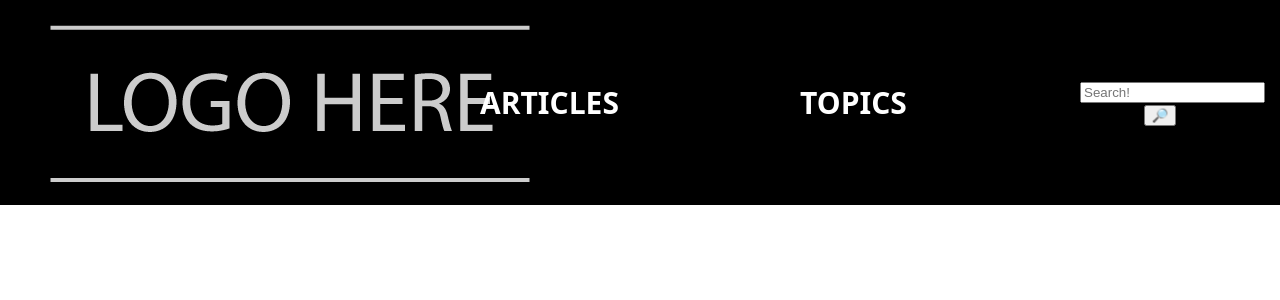
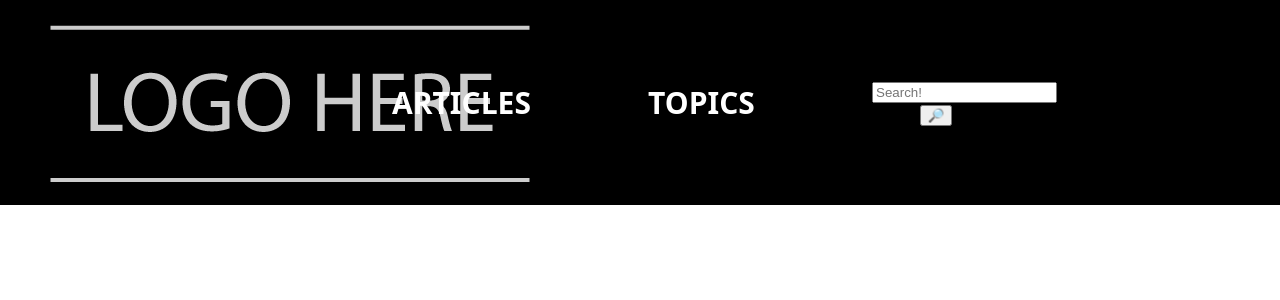
Before and after one commit to gsaltuk/fe-nc-news, a React (Vite) app: page /users in a window 1280 px wide. Before the commit this address had no page. Shown: the top 300 px of the page. Built offline with nearby package versions, Linux system fonts and the light colour scheme.

Commit message:
adding user functionality in progress

```diff
--- a/src/App.jsx
+++ b/src/App.jsx
@@ -3,6 +3,7 @@ import Home from './components/Home'
 import Nav from './components/Nav'
 import Articles from './components/Articles'
 import Article from './components/Article'
+import Users from './components/Users'
 import '../src/App.css'
 
 
@@ -16,6 +17,7 @@ function App() {
           <Route path="/" element={<Home />}></Route>
           <Route path="/articles" element={<Articles />}></Route>
           <Route path="/articles/:article_id" element={<Article />}></Route>
+          <Route path="/users" element={<Users />}></Route>
         </Routes>
       </>
     </BrowserRouter>
--- a/src/components/Nav.jsx
+++ b/src/components/Nav.jsx
@@ -13,6 +13,7 @@ function Nav() {
                 <input placeholder="Search!"></input>
                 <button>🔎</button>
             </form></li>
+            <li className="user-icon"><Link to="/users"><img></img></Link></li>
             </ul>
         </nav>
         </>
--- /dev/null
+++ b/src/components/Users.jsx
@@ -0,0 +1,5 @@
+function Users() {
+
+}
+
+export default Users
```
